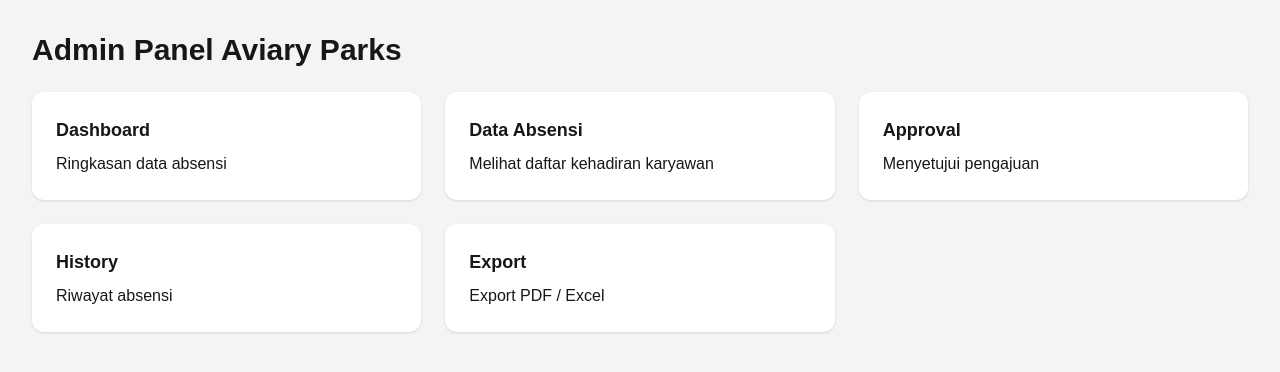
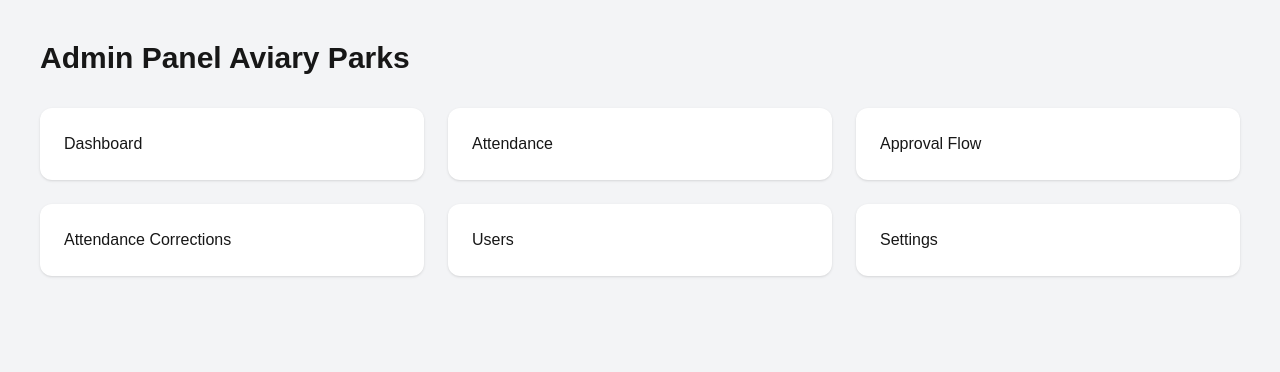
Before and after one commit to aviaryparks-ux/aviaryparks-system, a Next.js app: page / in a window 1280 px wide. Shown: the top 372 px of the page. Built offline with nearby package versions, Linux system fonts and the light colour scheme.

Commit message:
connect homepage to admin pages

```diff
--- a/app/page.tsx
+++ b/app/page.tsx
@@ -4,38 +4,37 @@ import Link from "next/link";
 
 export default function Home() {
   return (
-    <div className="min-h-screen bg-gray-100 p-8">
+    <div className="min-h-screen bg-gray-100 p-10">
 
-      <h1 className="text-3xl font-bold mb-6">
+      <h1 className="text-3xl font-bold mb-8">
         Admin Panel Aviary Parks
       </h1>
 
       <div className="grid grid-cols-1 md:grid-cols-2 lg:grid-cols-3 gap-6">
 
-        <div className="bg-white p-6 rounded-xl shadow">
-          <h2 className="font-semibold text-lg mb-2">Dashboard</h2>
-          <p>Ringkasan data absensi</p>
-        </div>
+        <Link href="/dashboard" className="bg-white p-6 rounded-xl shadow hover:bg-gray-50">
+          Dashboard
+        </Link>
 
-        <div className="bg-white p-6 rounded-xl shadow">
-          <h2 className="font-semibold text-lg mb-2">Data Absensi</h2>
-          <p>Melihat daftar kehadiran karyawan</p>
-        </div>
+        <Link href="/attendance" className="bg-white p-6 rounded-xl shadow hover:bg-gray-50">
+          Attendance
+        </Link>
 
-        <div className="bg-white p-6 rounded-xl shadow">
-          <h2 className="font-semibold text-lg mb-2">Approval</h2>
-          <p>Menyetujui pengajuan</p>
-        </div>
+        <Link href="/approval-flow" className="bg-white p-6 rounded-xl shadow hover:bg-gray-50">
+          Approval Flow
+        </Link>
 
-        <div className="bg-white p-6 rounded-xl shadow">
-          <h2 className="font-semibold text-lg mb-2">History</h2>
-          <p>Riwayat absensi</p>
-        </div>
+        <Link href="/attendance-corrections" className="bg-white p-6 rounded-xl shadow hover:bg-gray-50">
+          Attendance Corrections
+        </Link>
 
-        <div className="bg-white p-6 rounded-xl shadow">
-          <h2 className="font-semibold text-lg mb-2">Export</h2>
-          <p>Export PDF / Excel</p>
-        </div>
+        <Link href="/users" className="bg-white p-6 rounded-xl shadow hover:bg-gray-50">
+          Users
+        </Link>
+
+        <Link href="/settings" className="bg-white p-6 rounded-xl shadow hover:bg-gray-50">
+          Settings
+        </Link>
 
       </div>
 
```
